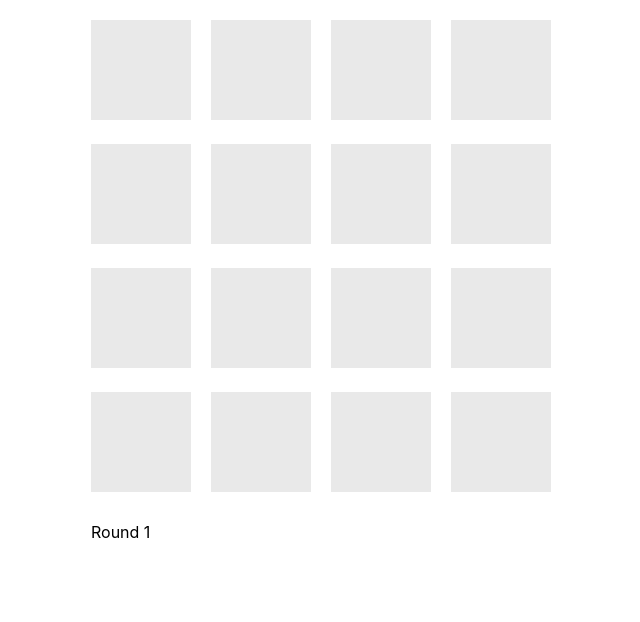
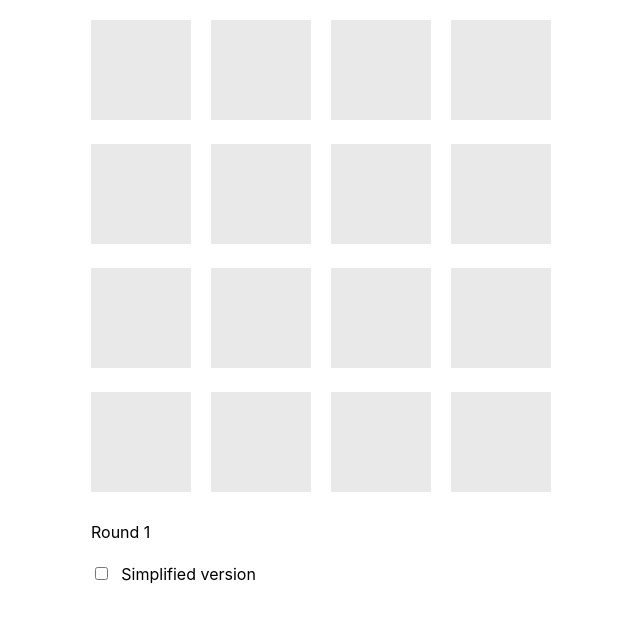
Before and after one commit to basilred/jetruby-test, a React (Create React App) app: page / in a window 1280 px wide. Shown: the top 622 px of the page, without its empty margins (319-959 px from the left). Built offline with nearby package versions, Linux system fonts and the light colour scheme.

Commit message:
Add checkbox to handle game complexity

```diff
--- a/src/Tiles.css
+++ b/src/Tiles.css
@@ -5,10 +5,17 @@
 
 .Controls {
     display: flex;
+    flex-wrap: wrap;
+    padding: 10px;
+}
+
+.Controls__round {
+    height: 2em;
+    display: flex;
     justify-content: space-between;
+    width: 100%;
     align-items: center;
-    padding: 10px;
-    height: 2em;
+    margin-bottom: 1em;
 }
 
 .Controls-button {
@@ -25,3 +32,13 @@
 .Controls-button:active {
     background-color: #ffec9b;
 }
+
+.Controls__easy {
+    width: 100%;
+    display: flex;
+    align-items: baseline;
+}
+
+.Controls__easy input[type="checkbox"] {
+    margin-right: 1em;
+}
--- a/src/Tiles.js
+++ b/src/Tiles.js
@@ -116,10 +116,16 @@ class Tiles extends React.Component {
                             onTileClick={this.handleTileClick} />
                     ))}
                 </div>
+
                 <div className="Controls">
-                    <span className="Round">{this.state.hasFreePair ? `Round ${this.state.round}` : `You won the game in ${this.state.round} rounds!`}</span>
-                    {!this.state.hasFreePair &&
-                        <button className="Controls-button" onClick={this.handleButtonClick}>New Game</button>}
+                    <div className="Controls__round">
+                        <span className="Round">{this.state.hasFreePair ? `Round ${this.state.round}` : `You won the game in ${this.state.round} rounds!`}</span>
+                        {!this.state.hasFreePair &&
+                            <button className="Controls-button" onClick={this.handleButtonClick}>New Game</button>}
+                    </div>
+                    <label className="Controls__easy">
+                        <input type="checkbox" />Simplified version
+                    </label>
                 </div>
             </div>
         );
```
